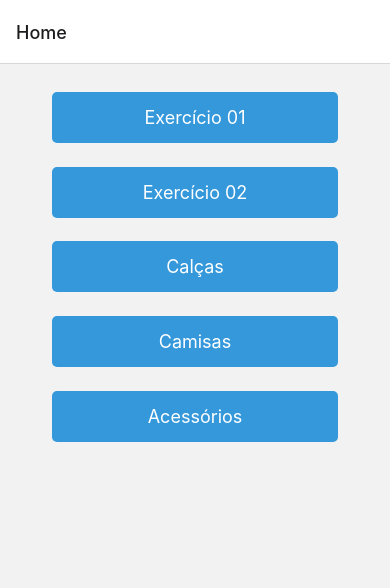
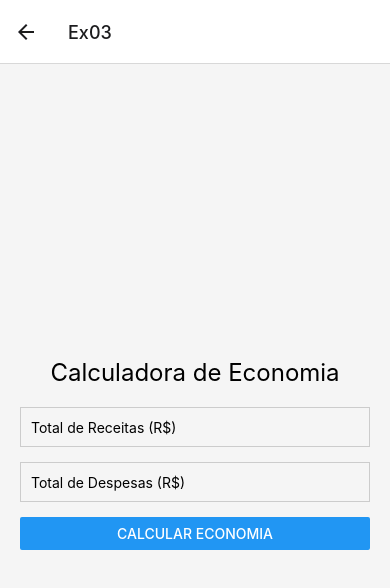
Before and after one commit to flaviovieiradev/Primeira-lista-exercicios-react-native, a React Native app: screen /Ex03 in a window 390 px wide. Shown: the top 588 px of the page. Built offline with nearby package versions, Linux system fonts and the light colour scheme.

Commit message:
Término do Exercício 03

```diff
--- a/App.js
+++ b/App.js
@@ -4,6 +4,7 @@ import { createStackNavigator } from '@react-navigation/stack';
 import HomeScreen from './components/HomeScreen'
 import Ex01Screen from './components/Ex01Screen';
 import Ex02Screen from './components/Ex02Screen';
+import Ex03Screen from './components/Ex03Screen';
 
 const Stack = createStackNavigator();
 
@@ -17,6 +18,8 @@ const App = () => {
         </Stack.Screen>
         <Stack.Screen name="Ex02" component={Ex02Screen}>
         </Stack.Screen>
+        <Stack.Screen name="Ex03" component={Ex03Screen}>
+        </Stack.Screen>
       </Stack.Navigator>
     </NavigationContainer>
   );
--- /dev/null
+++ b/components/Ex03Screen.js
@@ -0,0 +1,121 @@
+import React, { useState } from 'react';
+import { StyleSheet, Text, View, TextInput, Button } from 'react-native';
+
+const Ex03Screen = () => {
+  const [income, setIncome] = useState('');
+  const [expenses, setExpenses] = useState('');
+  const [savingsPercentage, setSavingsPercentage] = useState(null);
+  const [message, setMessage] = useState('');
+
+  const calculateSavings = () => {
+    const incomeNum = parseFloat(income);
+    const expensesNum = parseFloat(expenses);
+
+    if (isNaN(incomeNum) || isNaN(expensesNum) || incomeNum <= 0) {
+      setMessage('Por favor, insira valores válidos.');
+      return;
+    }
+
+    const savings = incomeNum - expensesNum;
+    const savingsPercent = (savings / incomeNum) * 100;
+
+    setSavingsPercentage(savingsPercent.toFixed(2));
+
+    if (savingsPercent > 15) {
+      setMessage('Invista seu dinheiro');
+    } else if (savingsPercent >= 10) {
+      setMessage('Vamos investir no próximo mês');
+    } else {
+      setMessage('Vamos continuar tentando');
+    }
+  };
+
+  return (
+    <View style={styles.container}>
+      <Text style={styles.title}>Calculadora de Economia</Text>
+
+      <TextInput
+        style={styles.input}
+        placeholder="Total de Receitas (R$)"
+        keyboardType="numeric"
+        value={income}
+        onChangeText={setIncome}
+      />
+
+      <TextInput
+        style={styles.input}
+        placeholder="Total de Despesas (R$)"
+        keyboardType="numeric"
+        value={expenses}
+        onChangeText={setExpenses}
+      />
+
+      <Button title="Calcular Economia" onPress={calculateSavings} />
+
+      {savingsPercentage !== null && (
+        <Text style={styles.result}>
+          Você economizou: {savingsPercentage}%
+        </Text>
+      )}
+      {message && <Text style={styles.message}>{message}</Text>}
+    </View>
+  );
+};
+
+const styles = StyleSheet.create({
+  container: {
+    flex: 1,
+    justifyContent: 'center',
+    padding: 20,
+    backgroundColor: '#f5f5f5',
+  },
+  title: {
+    fontSize: 24,
+    marginBottom: 20,
+    textAlign: 'center',
+  },
+  input: {
+    height: 40,
+    borderColor: '#ccc',
+    borderWidth: 1,
+    marginBottom: 15,
+    paddingHorizontal: 10,
+  },
+  result: {
+    fontSize: 18,
+    marginTop: 20,
+    textAlign: 'center',
+  },
+  message: {
+    fontSize: 16,
+    marginTop: 10,
+    textAlign: 'center',
+    color: 'blue',
+  },
+});
+
+export default Ex03Screen;
+
+
+
+/*
+Explicação do Código
+
+1. Estados:
+    income: Armazena o total de receitas.
+    expenses: Armazena o total de despesas.
+    savingsPercentage: Armazena a porcentagem de economia calculada.
+    message: Armazena a mensagem a ser exibida com base na economia.
+
+2. Função calculateSavings:
+    Converte as entradas de receita e despesa em números.
+    Verifica se os valores são válidos.
+    Calcula a economia e a porcentagem de economia.
+    Define a mensagem com base na porcentagem economizada.
+
+3. Interface do Usuário:
+    Permite que o usuário insira receitas e despesas.
+    Um botão para calcular a economia.
+    Exibe a porcentagem de economia e a mensagem apropriada.
+
+*/
--- a/components/HomeScreen.js
+++ b/components/HomeScreen.js
@@ -10,6 +10,9 @@ const HomeScreen = ({ navigation }) => {
         }
         if (option === 'Exercício 02') {
             navigation.navigate('Ex02');
+        }
+        if (option === 'Exercício 03') {
+            navigation.navigate('Ex03');
         } else {
             // Implemente a navegação ou a lógica associada a cada outro botão
             console.log(`Botão ${option} pressionado`);
@@ -31,8 +34,8 @@ const HomeScreen = ({ navigation }) => {
                 </TouchableOpacity>
 
                 <TouchableOpacity style={styles.button} onPress={() =>
-                    handleButtonClick('Calças')}>
-                    <Text style={styles.buttonText}>Calças</Text>
+                    handleButtonClick('Exercício 03')}>
+                    <Text style={styles.buttonText}>Exercício 03</Text>
                 </TouchableOpacity>
 
                 <TouchableOpacity style={styles.button} onPress={() =>
```
Also changed, not shown: components/Ex02Screen.js (+21 -0 lines).
